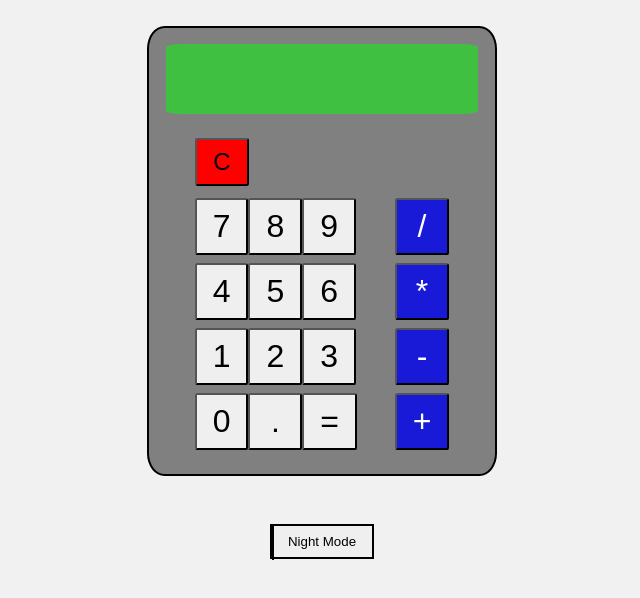
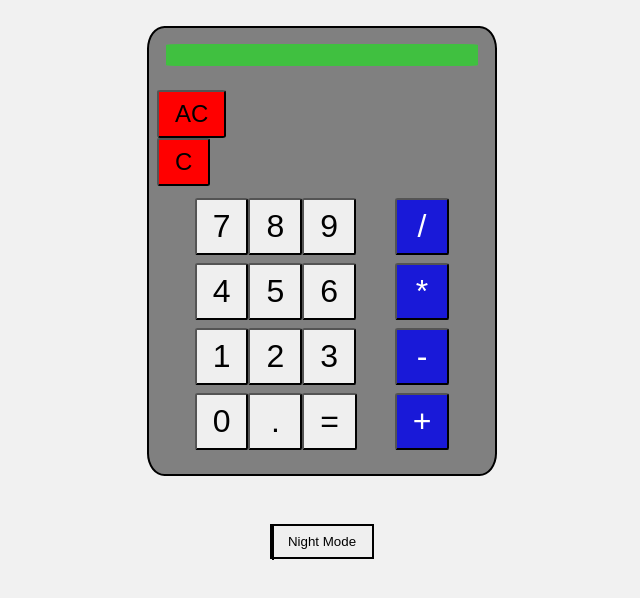
Before and after one commit to SavvyWizardMan/Calculator-Project, a plain HTML site: page index.html in a window 1280 px wide. Shown: the part 102-700 px from the top of the page, without its empty margins (318-958 px from the left). Drawn offline with Linux system fonts and the light colour scheme.

Commit message:
added AC button

```diff
--- a/index.html
+++ b/index.html
@@ -16,6 +16,7 @@
         <div class="calculator">
             <div class="screen"></div>
             <div class="buttonCommands">
+                <button class="commandButtons" value="AC">AC</button>
                 <button class="commandButtons" value="cmd">C</button>
             </div>
             <div class="buttons">
```
